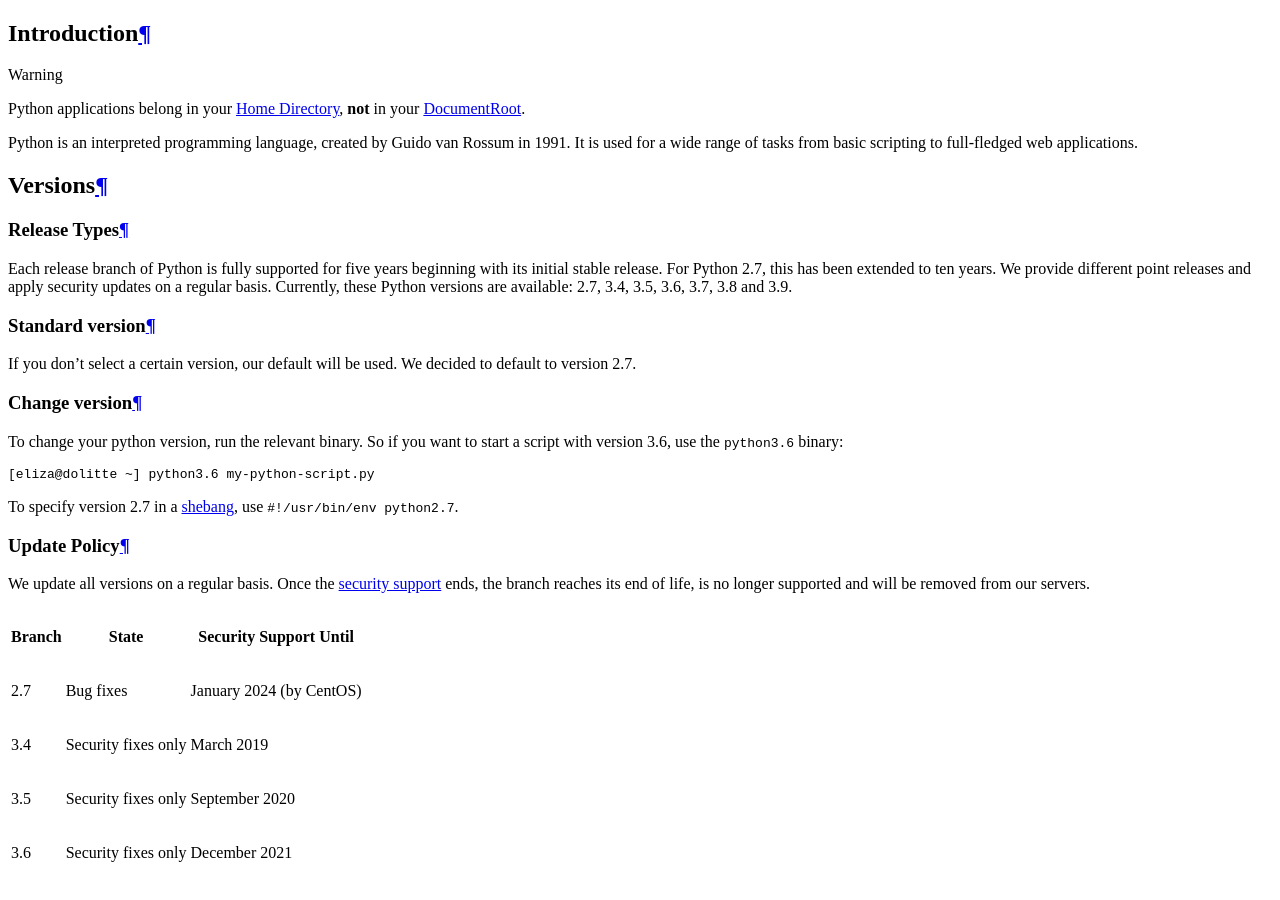
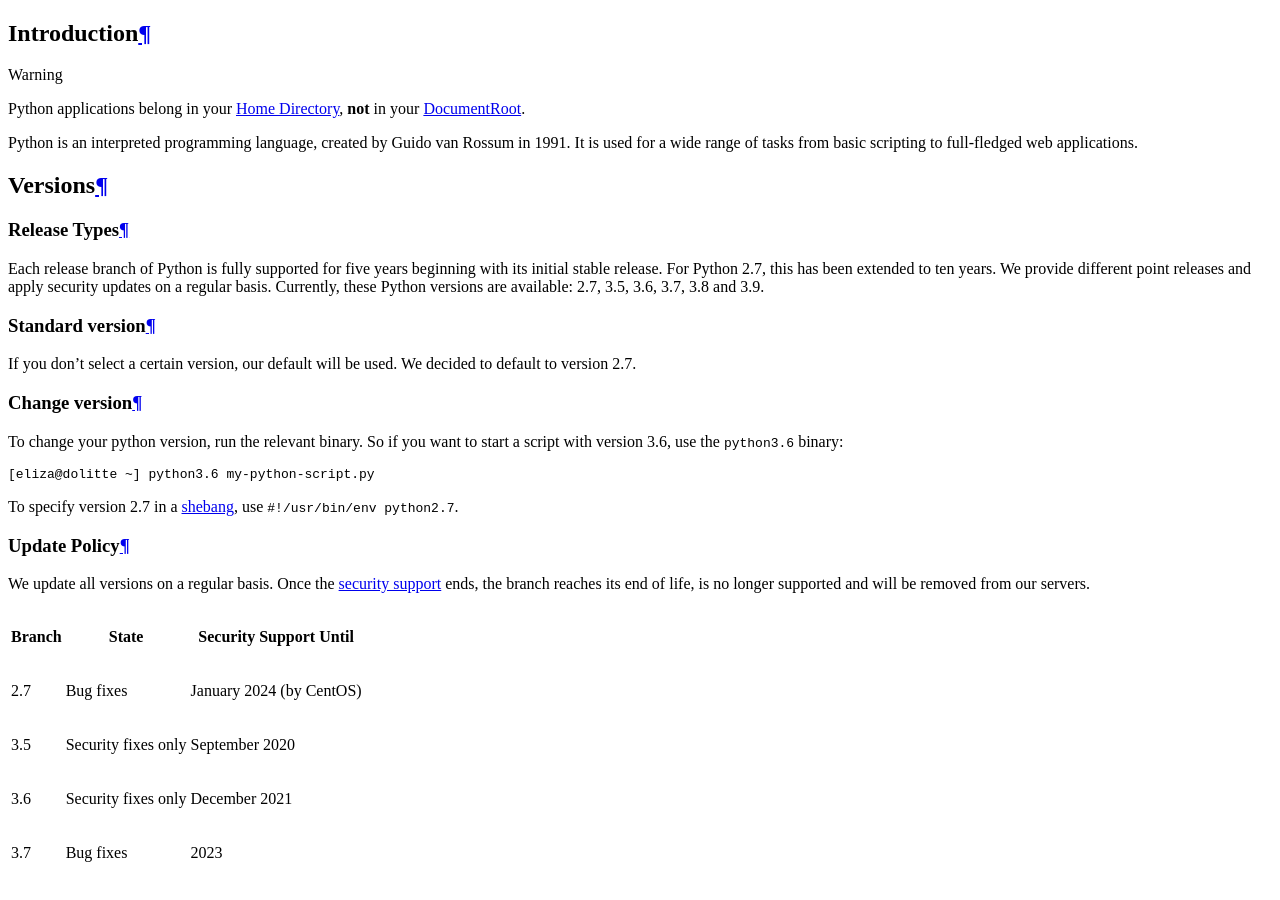
Before and after one commit to Uberspace/manual, a Sphinx documentation site: the page built from source/lang-python.rst, in a window 1280 px wide and 900 px high, scrolled down 2300 px. Built offline with Sphinx 7.4.7 and the Read the Docs theme 2.0.0, drawn with Linux system fonts in a browser that asks for light colours.

Commit message:
:fire: deprecate Python `v3.4`

```diff
--- a/source/lang-python.rst
+++ b/source/lang-python.rst
@@ -23,7 +23,7 @@
 
 Release Types
 -------------
-Each release branch of Python is fully supported for five years beginning with its initial stable release. For Python 2.7, this has been extended to ten years. We provide different point releases and apply security updates on a regular basis. Currently, these Python versions are available: 2.7, 3.4, 3.5, 3.6, 3.7, 3.8 and 3.9.
+Each release branch of Python is fully supported for five years beginning with its initial stable release. For Python 2.7, this has been extended to ten years. We provide different point releases and apply security updates on a regular basis. Currently, these Python versions are available: 2.7, 3.5, 3.6, 3.7, 3.8 and 3.9.
 
 Standard version
 ----------------
@@ -48,8 +48,6 @@
 | Branch | State               | Security Support Until      |
 +========+=====================+=============================+
 | 2.7    | Bug fixes           | January 2024 (by CentOS)    |
-+--------+---------------------+-----------------------------+
-| 3.4    | Security fixes only | March 2019                  |
 +--------+---------------------+-----------------------------+
 | 3.5    | Security fixes only | September 2020              |
 +--------+---------------------+-----------------------------+
```
